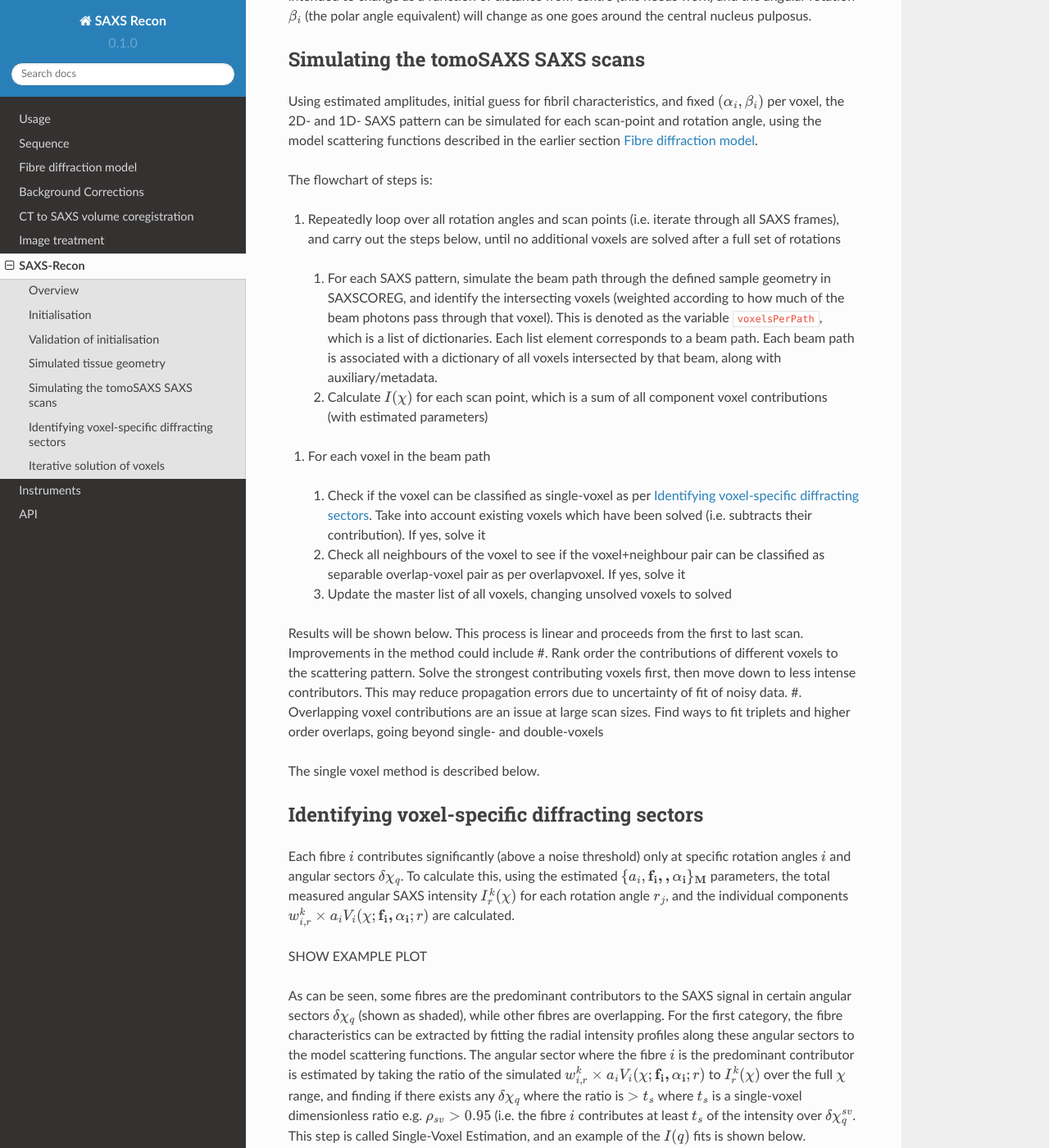
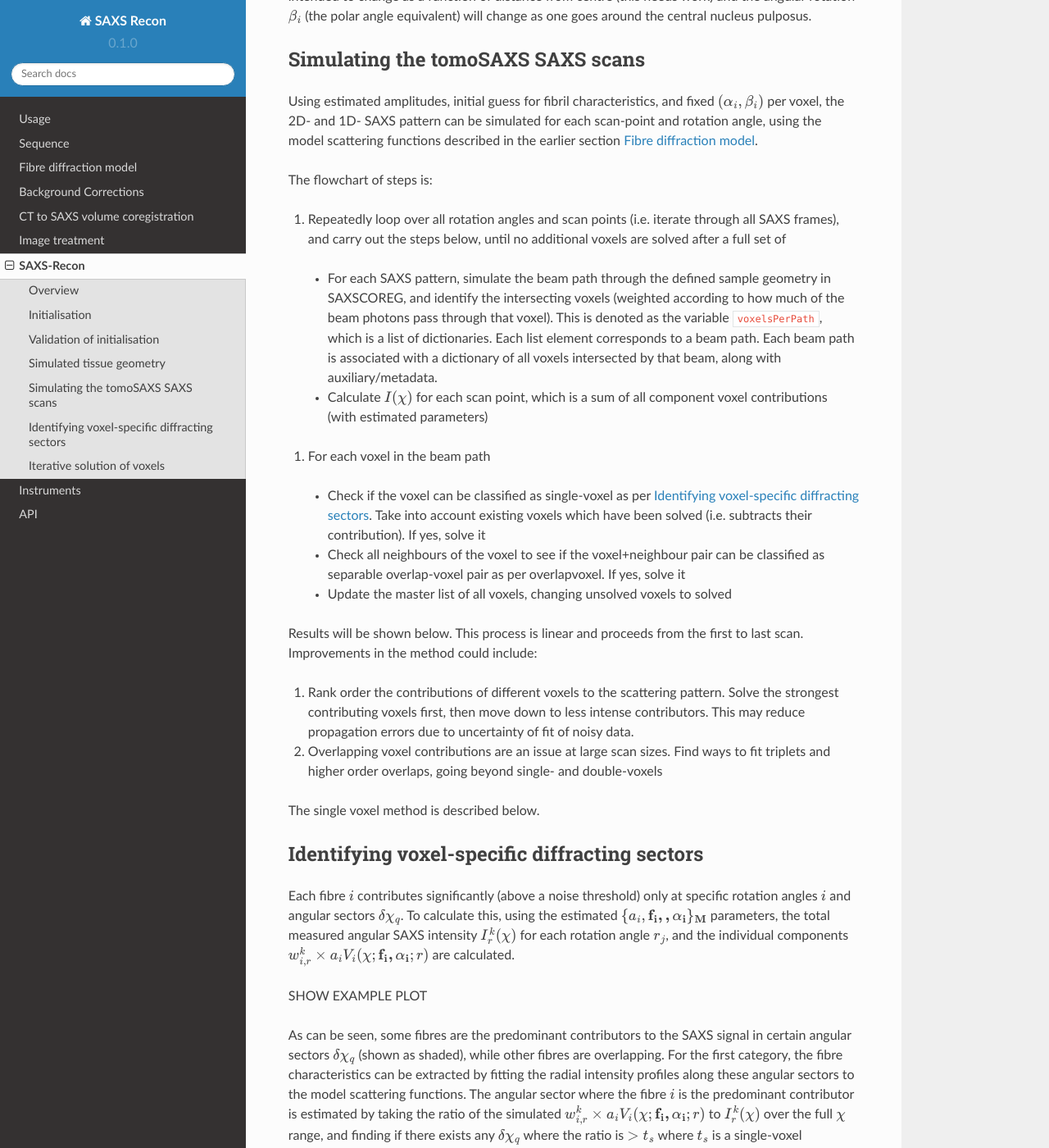
Before and after one commit to himadri111/saxs-docs-tutorial, a Sphinx documentation site: the page built from docs/source/saxsrecon.rst, in a window 1280 px wide and 1400 px high, scrolled down 2638 px. Shown: the whole window at 82% size. Built offline with Sphinx 7.4.7 and the Read the Docs theme 2.0.0, drawn with Linux system fonts in a browser that asks for light colours.

Commit message:
Update saxsrecon.rst

```diff
--- a/docs/source/saxsrecon.rst
+++ b/docs/source/saxsrecon.rst
@@ -89,15 +89,16 @@ Using estimated amplitudes, initial guess for fibril characteristics, and fixed
 
 The flowchart of steps is:
 
-#. Repeatedly loop over all rotation angles and scan points (i.e. iterate through all SAXS frames), and carry out the steps below, until no additional voxels are solved after a full set of rotations
-  #. For each SAXS pattern, simulate the beam path through  the defined sample geometry in SAXSCOREG, and identify the intersecting voxels (weighted according to how much of the beam photons pass through that voxel). This is denoted as the variable :python:`voxelsPerPath`, which is a list of dictionaries. Each list element corresponds to a beam path. Each beam path is associated with a dictionary of all voxels intersected by that beam, along with auxiliary/metadata.
-  #. Calculate :math:`I(\chi)` for each scan point, which is a sum of all component voxel contributions (with estimated parameters)
+#. Repeatedly loop over all rotation angles and scan points (i.e. iterate through all SAXS frames), and carry out the steps below, until no additional voxels are solved after a full set of
+  * For each SAXS pattern, simulate the beam path through  the defined sample geometry in SAXSCOREG, and identify the intersecting voxels (weighted according to how much of the beam photons pass through that voxel). This is denoted as the variable :python:`voxelsPerPath`, which is a list of dictionaries. Each list element corresponds to a beam path. Each beam path is associated with a dictionary of all voxels intersected by that beam, along with auxiliary/metadata.
+  * Calculate :math:`I(\chi)` for each scan point, which is a sum of all component voxel contributions (with estimated parameters)
 #. For each voxel in the beam path
-  #. Check if the voxel can be classified as single-voxel as per :ref:`singlevoxel`. Take into account existing voxels which have been solved (i.e. subtracts their contribution). If yes, solve it
-  #. Check all neighbours of the voxel to see if the voxel+neighbour pair can be classified as separable overlap-voxel pair as per :ref:`overlapvoxel`. If yes, solve it
-  #. Update the master list of all voxels, changing unsolved voxels to solved
+  * Check if the voxel can be classified as single-voxel as per :ref:`singlevoxel`. Take into account existing voxels which have been solved (i.e. subtracts their contribution). If yes, solve it
+  * Check all neighbours of the voxel to see if the voxel+neighbour pair can be classified as separable overlap-voxel pair as per :ref:`overlapvoxel`. If yes, solve it
+  * Update the master list of all voxels, changing unsolved voxels to solved
 
-Results will be shown below. This process is linear and proceeds from the first to last scan. Improvements in the method could include
+Results will be shown below. This process is linear and proceeds from the first to last scan. Improvements in the method could include:
+
 #. Rank order the contributions of different voxels to the scattering pattern. Solve the strongest contributing voxels first, then move down to less intense contributors. This may reduce propagation errors due to uncertainty of fit of noisy data.
 #. Overlapping voxel contributions are an issue at large scan sizes. Find ways to fit triplets and higher order overlaps, going beyond single- and double-voxels
 
```
